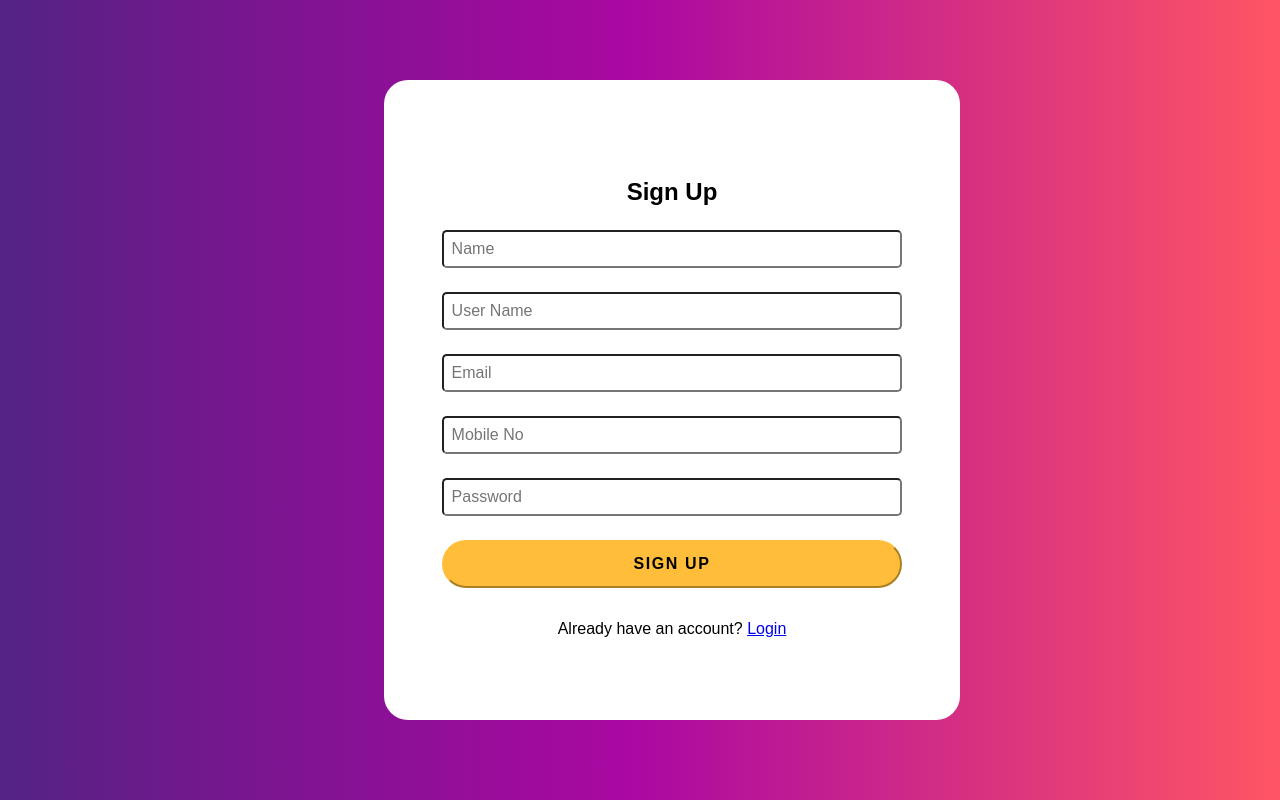
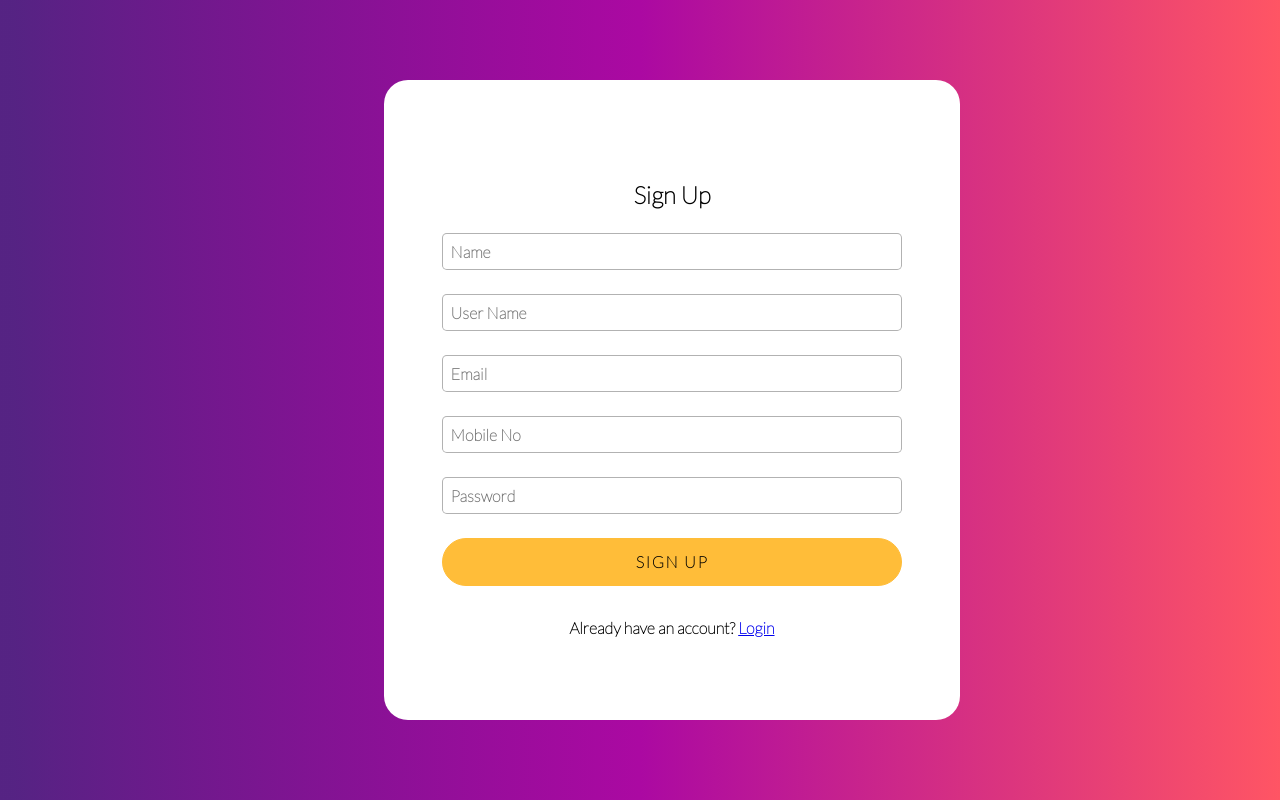
Before and after one commit to Baghelishu09/e-auth, a plain HTML site: page index.html in a window 1280 px wide. Drawn offline with Linux system fonts and the light colour scheme.

Commit message:
modified

```diff
--- a/style.css
+++ b/style.css
@@ -1,12 +1,14 @@
+@import url('https://fonts.googleapis.com/css?family=Lato:100&display=swap');
 *{
     margin: 0;
     padding: 0;
     box-sizing: border-box;
+    font-family: 'Lato', sans-serif;
+    font-weight: 900;
 }
 html,body{
     height: 100%;
     width: 100%;
-    font-family: 'poopins', sans-serif;
     background: linear-gradient(to right, rgb(78,26,126,0.8) 1%,rgb(171,9,162)50%,#ff5564 100%);
 }
 .signup-container{
@@ -38,10 +40,11 @@ form h2{
 form input{
     width: 90%;
     padding: 0.5em;
+    background-color: #ffffff;
+    border: 0.1px solid rgba(0,0,0,0.3);
     margin-bottom: 1.5em;
     font-size: 1em;
     border-radius: 0.3em;
-    outline: #999999;
 }
 form #register{
     width: 90%;
@@ -55,11 +58,16 @@ form #register{
     font-size: 1em;
     background-color: #ffbd39;
     color: #000000;
-    border-color: #ffbd39;
+    border: 0.1em solid #ffbd39;
     border-radius: 2em;
     cursor: pointer;
+    transition: all 1s ease-in-out 0s;
 }
-
+form #register:hover{
+    background-color: #000000;
+    color: #ffffff;
+    border-color: #000000;
+}
 @media screen and (max-width: 768px){
     .signup-container{
         width: 90%;
@@ -78,7 +86,7 @@ form #register{
         width: 100%;
         margin-bottom: 0.5em;
         border: none;
-        border-bottom: 2px solid #000000;
+        border-bottom: 1px solid rgba(0,0,0,0.5);
         outline: none;
         border-radius: 0px;
     }
```
